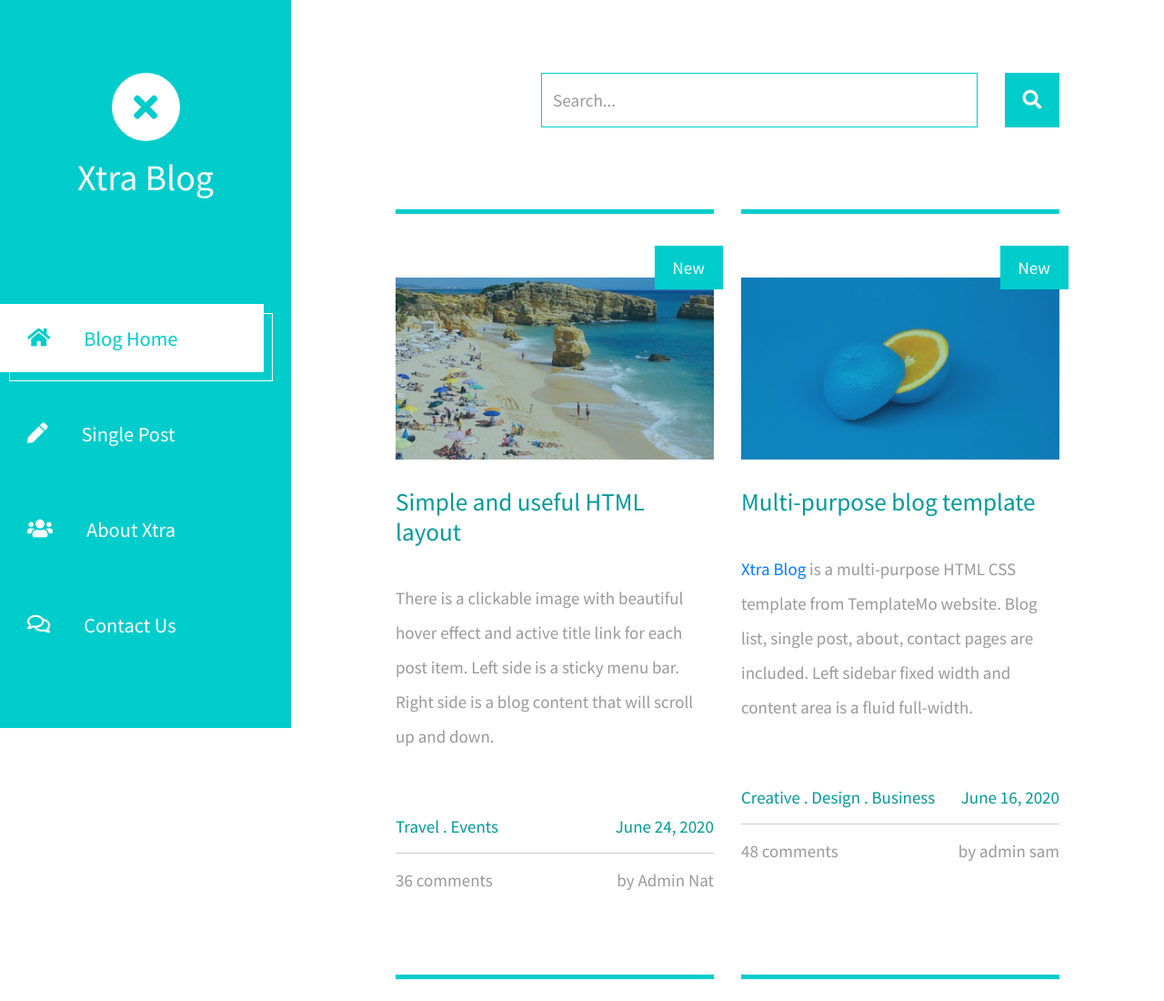
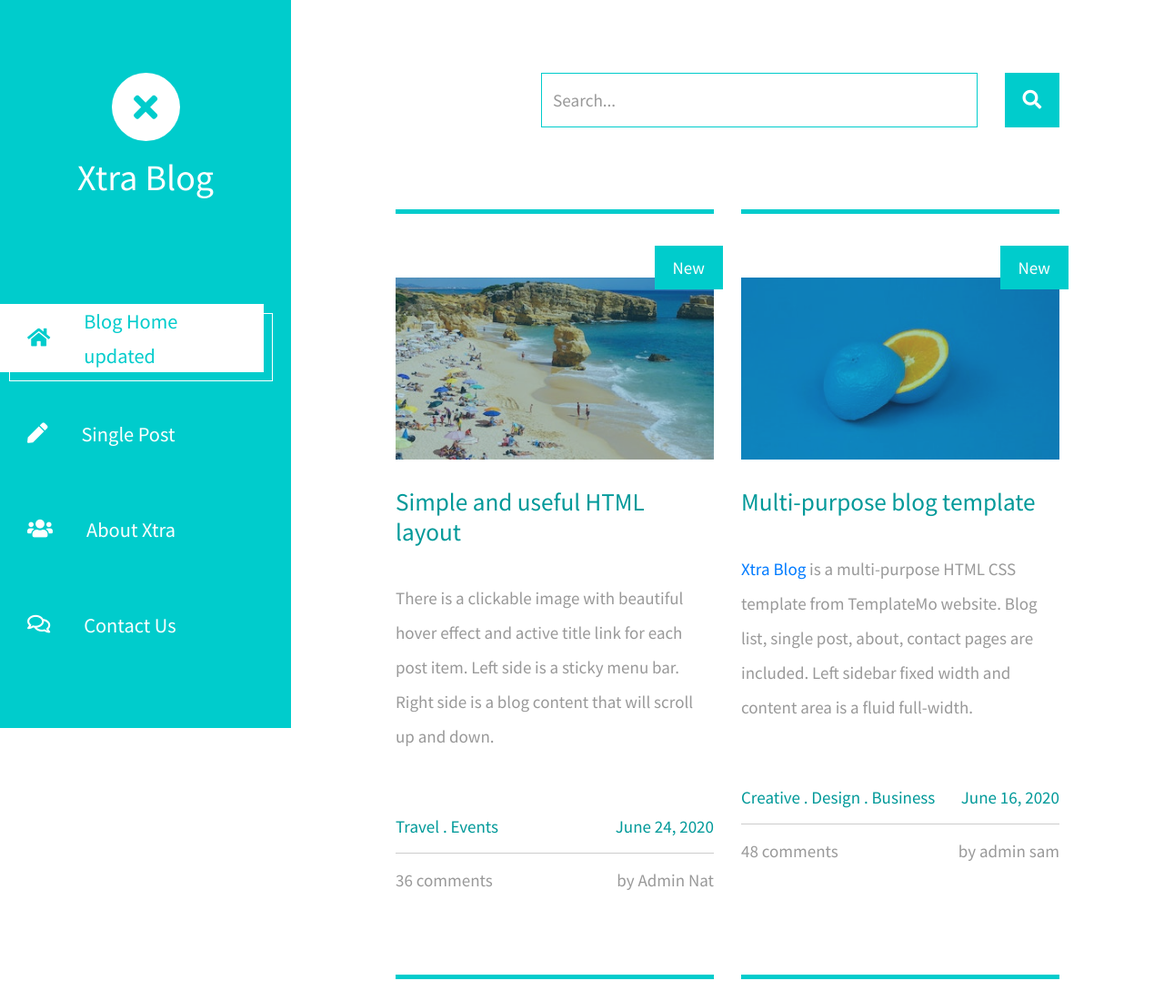
Before and after one commit to iranloyehannah/hems.com, a plain HTML site: page index.html in a window 1280 px wide. Shown: the top 1100 px of the page at 91% size. Drawn offline with Linux system fonts and the light colour scheme.

Commit message:
updated changes

```diff
--- a/index.html
+++ b/index.html
@@ -30,7 +30,7 @@ https://templatemo.com/tm-553-xtra-blog
                 <ul>
                     <li class="tm-nav-item active"><a href="index.html" class="tm-nav-link">
                         <i class="fas fa-home"></i>
-                        Blog Home
+                        Blog Home updated
                     </a></li>
                     <li class="tm-nav-item"><a href="post.html" class="tm-nav-link">
                         <i class="fas fa-pen"></i>
```
